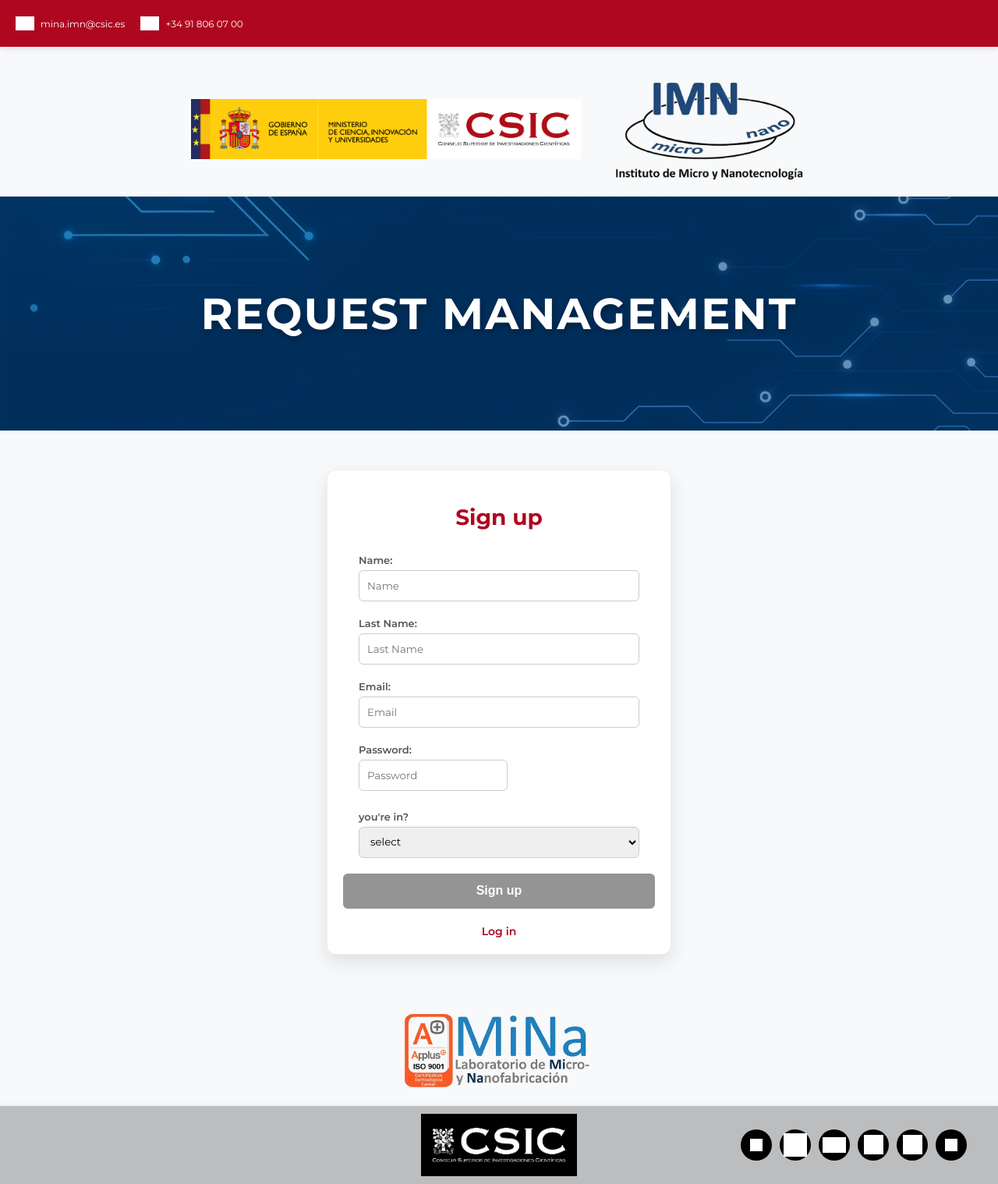
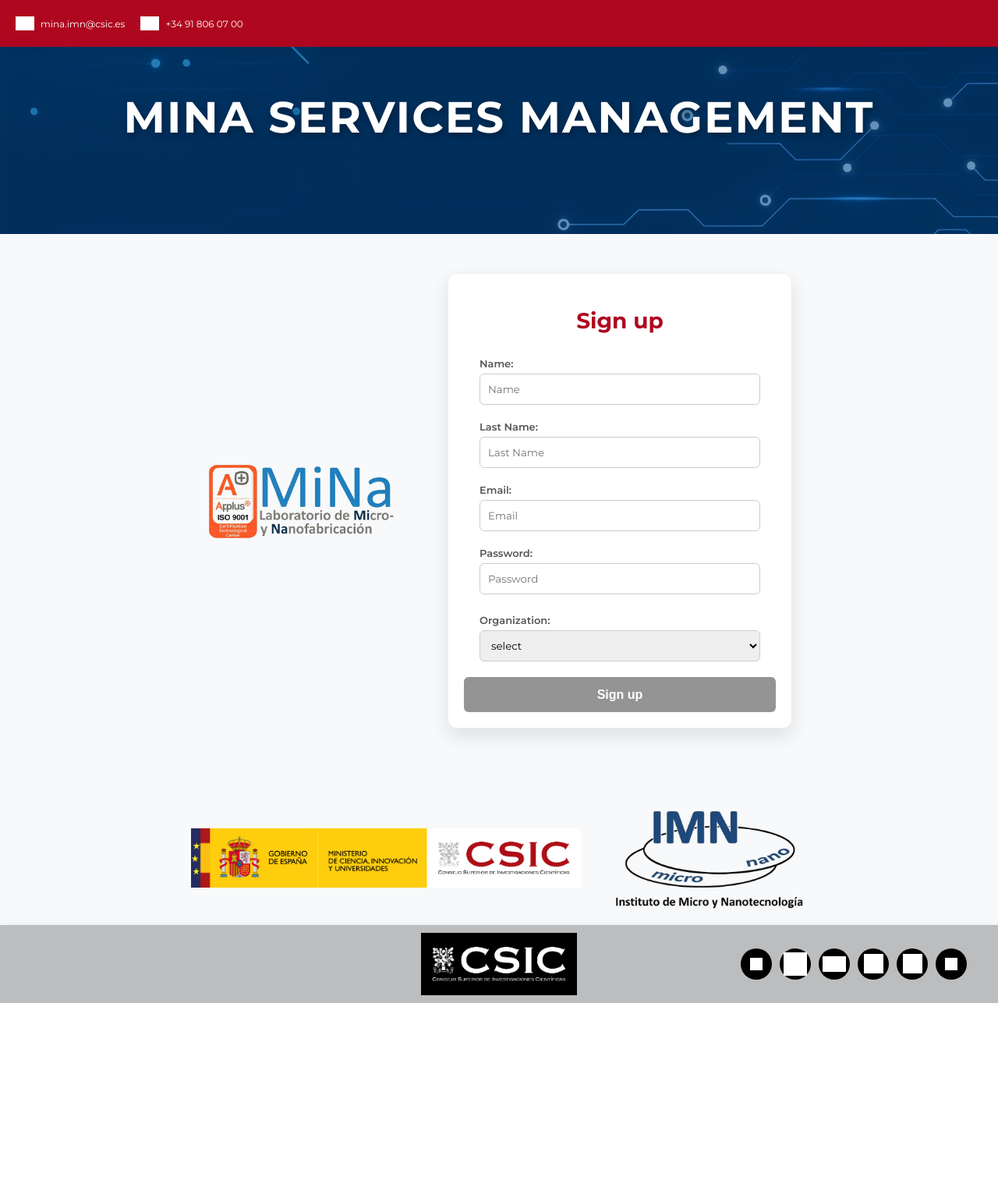
Before and after one commit to jvrbnt/SGO, a FastAPI app: page /static/html/ServicioSign.html in a window 1280 px wide. Shown: the whole page at 78% size. After the commit the page ends 1286 px from the top, so only its background shows below. Run offline with FastAPI, Linux system fonts and the light colour scheme; grey boxes are pictures that could not be loaded.

Commit message:
cambios visuales de posición de logos

```diff
--- a/static/css/ServicioLogin.css
+++ b/static/css/ServicioLogin.css
@@ -1,10 +1,18 @@
+.form-wrapper {
+    display: flex;
+    align-items: center;
+    justify-content: center;
+    gap: 60px;
+    margin: 50px auto;
+}
+
 #login, #sign {
     height: auto;
     width: 400px;
     border-radius: 12px;
     box-shadow: 0 10px 25px rgba(0,0,0,0.1);
     background-color: var(--white);
-    margin: 50px auto;
+    margin: 0;
     padding: 20px;
     border: 1px solid #eee;
     transition: width 0.3s ease; /* Smooth transition when widening */
@@ -111,3 +119,7 @@
     font-weight: bold;
     font-size: 12px;
 }
+
+.password-container {
+    width: 100%;
+}
--- a/static/html/ServicioSign.html
+++ b/static/html/ServicioSign.html
@@ -21,13 +21,11 @@
         </div>
     </div>
 
-    <div id="icon">
-        <img src="/static/imagenes/Csic.png" alt="Csic Logo Left" class="centered-icon icon-left">
-        <img src="/static/imagenes/MicroNano.png" alt="Csic Logo Right" class="centered-icon icon-right">
-    </div>
 
-    <div id="imgCentral"><h1>Request Management</h1></div>
+    <div id="imgCentral"><h1>MiNa Services Management</h1></div>
 
+    <div class="form-wrapper">
+    <div id="icon2"><img src="/static/imagenes/Mina.png"></div>
     <div id="sign">
         <form id="registrationForm">
             <h2>Sign up</h2>
@@ -56,7 +54,7 @@
             </div>
 
             <div class="field">
-                <label for="entity">you're in?</label>
+                <label for="entity">Organization:</label>
                 <select id="entity" name="entity" required>
                     <option selected disabled>select</option>
                     <option value="mina">Internal (MiNa)</option>
@@ -101,11 +99,14 @@
             </div>
 
             <button type="submit">Sign up</button>
-            <a href="/static/html/ServicioLogin.html">Log in</a>
         </form>
+
     </div>
-
-    <div id="icon2"><img src="/static/imagenes/Mina.png"></div>
+    </div>
+        <div id="icon">
+        <img src="/static/imagenes/Csic.png" alt="Csic Logo Left" class="centered-icon icon-left">
+        <img src="/static/imagenes/MicroNano.png" alt="Csic Logo Right" class="centered-icon icon-right">
+    </div>
     <div class="side-bar" id="footer">
         <img src="/static/imagenes/CsicGris.png" alt="Footer Logo" class="logo-footer">
 
```
Also changed, not shown: static/html/ServicioLogin.html (+8 -7 lines).
